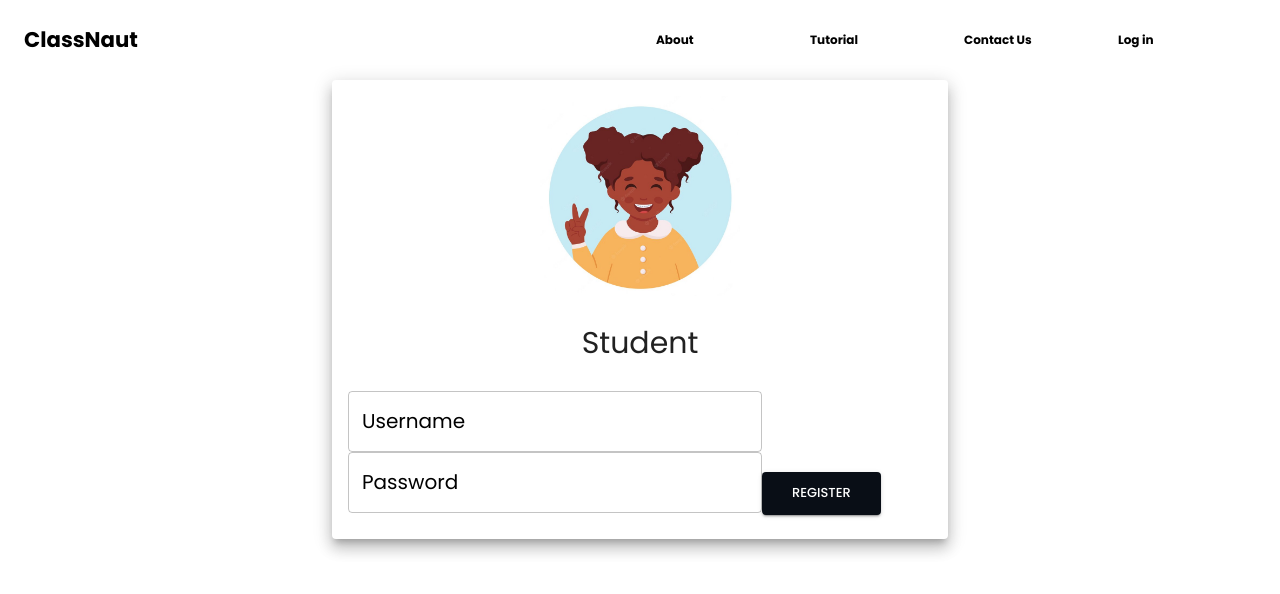
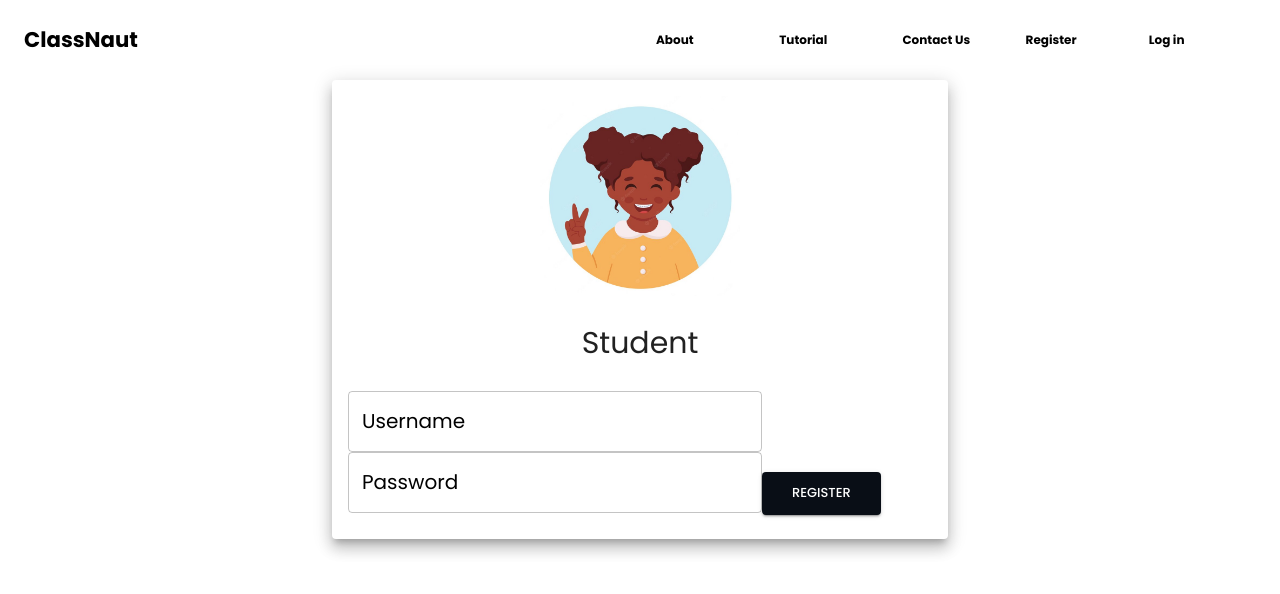
Before and after one commit to itcentralng/autoNoteApp, a React (Create React App) app: page /register in a window 1280 px wide. Shown: the top 594 px of the page. Built offline with nearby package versions, Linux system fonts and the light colour scheme.

Commit message:
Login + Register Implementation

```diff
--- a/src/components/Navbar.jsx
+++ b/src/components/Navbar.jsx
@@ -46,6 +46,10 @@ function Navbar() {
       Link: "/contact",
     },
     {
+      title: "Register",
+      Link: "/register",
+    },
+    {
       title: "Log in",
       Link: "/login",
     },
```
